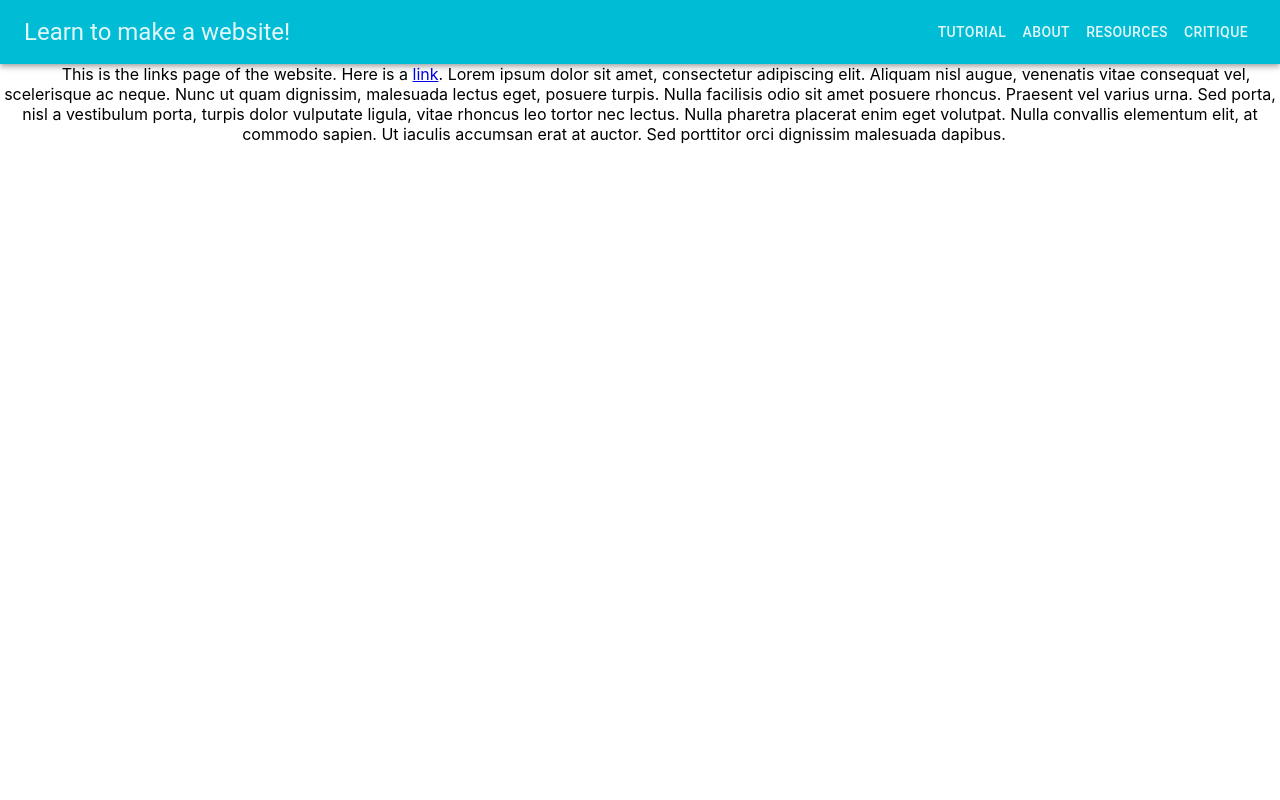
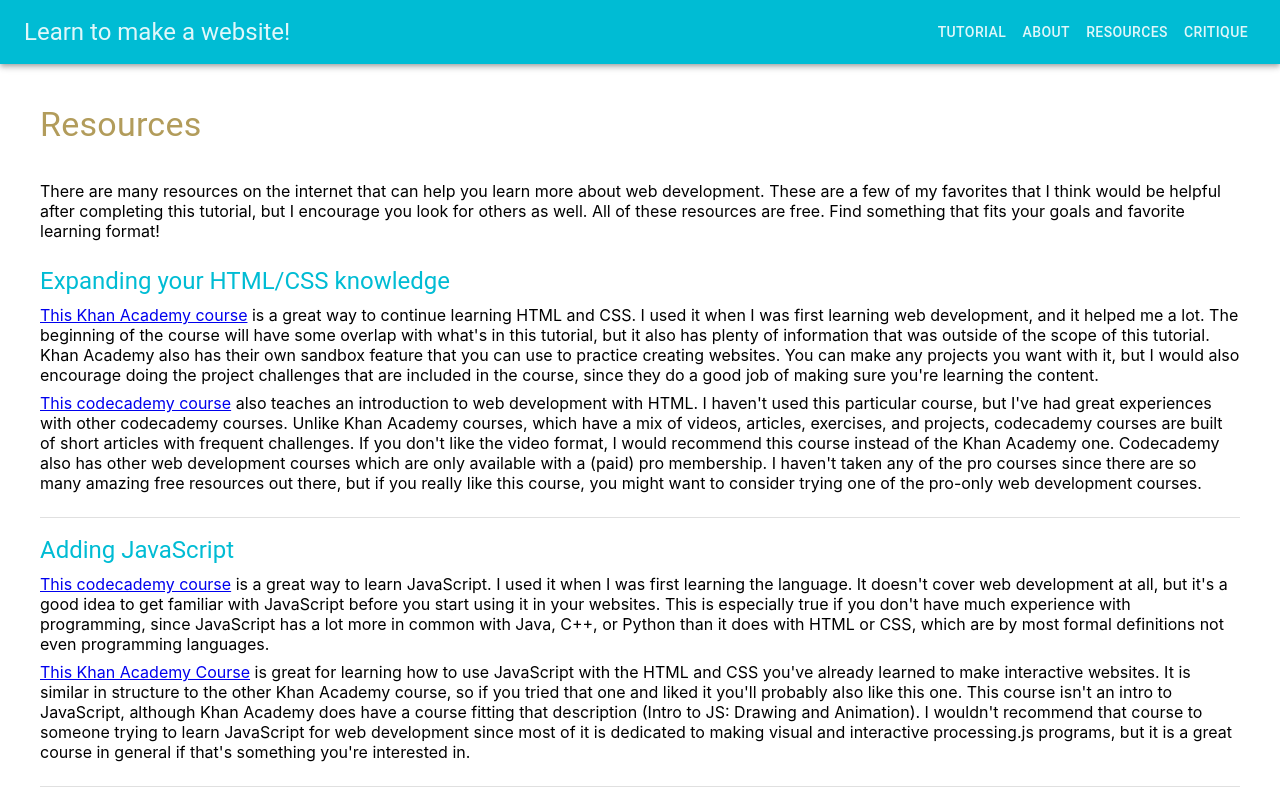
Before and after one commit to Melody-Ruth/website-tutorial, a React (Create React App) app: page /website-tutorial/links in a window 1280 px wide. Built offline with nearby package versions, Linux system fonts and the light colour scheme.

Commit message:
links page

```diff
--- a/src/App.css
+++ b/src/App.css
@@ -50,3 +50,10 @@
 .text {
   margin: 2rem;
 }
+
+.pContainer {
+  display: flex;
+  flex-direction: column;
+  padding: 2.5rem;
+  text-align: left;
+}
--- a/src/components/About.jsx
+++ b/src/components/About.jsx
@@ -6,7 +6,7 @@ import { Divider, Link } from '@mui/material';
 
 const About = () => {
     return (
-      <div className="aboutContainer">
+      <div className="pContainer">
           <Typography variant="h4" color="secondary.dark" sx={{ mb: "0.8em"}}>
           Welcome!
           </Typography>
--- a/src/components/Critique.jsx
+++ b/src/components/Critique.jsx
@@ -6,6 +6,7 @@ const Critique = () => {
     return (
       <div>
         <Typography variant="p" className="text" sx={{ p: "2em"}}>
+        TODO add citation for html and css aren't programming languages
         This is the critique page of the website. Here I am engaging with another tutorial, explaining why I made different choices. Lorem ipsum dolor sit amet, consectetur adipiscing elit.
         Aliquam nisl augue, venenatis vitae consequat vel, scelerisque ac neque. Nunc ut quam dignissim, malesuada lectus eget, posuere turpis.
         Nulla facilisis odio sit amet posuere rhoncus. Praesent vel varius urna. Sed porta, nisl a vestibulum porta, turpis dolor vulputate ligula,
--- a/src/components/Links.jsx
+++ b/src/components/Links.jsx
@@ -1,17 +1,108 @@
 import React from 'react';
+import { Divider } from '@mui/material';
 import Typography from '@mui/material/Typography';
 import '../App.css';
 
 const Links = () => {
     return (
-      <div>
-        <Typography variant="p" className="text" sx={{ p: "2em"}}>
-        This is the links page of the website. Here is a <a href="www.google.com">link</a>. Lorem ipsum dolor sit amet, consectetur adipiscing elit.
-        Aliquam nisl augue, venenatis vitae consequat vel, scelerisque ac neque. Nunc ut quam dignissim, malesuada lectus eget, posuere turpis.
-        Nulla facilisis odio sit amet posuere rhoncus. Praesent vel varius urna. Sed porta, nisl a vestibulum porta, turpis dolor vulputate ligula,
-        vitae rhoncus leo tortor nec lectus. Nulla pharetra placerat enim eget volutpat.
-        Nulla convallis elementum elit, at commodo sapien. Ut iaculis accumsan erat at auctor. Sed porttitor orci dignissim malesuada dapibus.
-        </Typography>
+      <div className="pContainer">
+          <Typography variant="h4" color="secondary.dark" sx={{ mb: "0.8em"}}>
+          Resources
+          </Typography>
+          <div class="stepParagraph">
+                <Typography variant="p">
+                There are many resources on the internet that can help you learn more about web development.
+          These are a few of my favorites that I think would be helpful after completing this tutorial, but I encourage you look for others as well.
+          All of these resources are free. Find something that fits your goals and favorite learning format!</Typography>
+            </div>
+          <div className="miniStep">
+            <Typography variant="h5" color="primary">
+            Expanding your HTML/CSS knowledge
+            </Typography>
+            <div class="stepParagraph">
+                <Typography variant="p">
+                  <a href="https://www.khanacademy.org/computing/computer-programming/html-css">This Khan Academy course</a> is a great
+                  way to continue learning HTML and CSS. I used it when I was first learning web development, and it helped me a lot.
+                  The beginning of the course will have some overlap with what's in this tutorial, but it also has plenty of information that
+                  was outside of the scope of this tutorial. Khan Academy also has their own sandbox feature that you can use to practice creating websites.
+                  You can make any projects you want with it, but I would also encourage doing the project challenges that are included in the course,
+                  since they do a good job of making sure you're learning the content.
+                </Typography>
+            </div>
+            <div class="stepParagraph">
+                <Typography variant="p">
+                  <a href="https://www.codecademy.com/learn/learn-html">This codecademy course</a> also teaches an introduction to web development
+                  with HTML. I haven't used this particular course, but I've had great experiences with other codecademy courses.
+                  Unlike Khan Academy courses, which have a mix of videos, articles, exercises, and projects, codecademy courses are built of
+                  short articles with frequent challenges. If you don't like the video format, I would recommend this course instead of the Khan Academy one.
+                  Codecademy also has other web development courses which are only available with a (paid) pro membership.
+                  I haven't taken any of the pro courses since there are so many amazing free resources out there,
+                  but if you really like this course, you might want to consider trying one of the pro-only web development courses.
+                </Typography>
+            </div>
+          </div>
+          <Divider/>
+          <div className="miniStep">
+            <Typography variant="h5" color="primary">
+            Adding JavaScript
+            </Typography>
+            <div class="stepParagraph">
+                <Typography variant="p">
+<a href="https://www.codecademy.com/catalog/language/javascript">This codecademy course</a> is a great way to learn JavaScript.
+                I used it when I was first learning the language. It doesn't cover web development at all,
+                but it's a good idea to get familiar with JavaScript before you start using it in your websites.
+                This is especially true if you don't have much experience with programming, since JavaScript has a lot more in common with
+                Java, C++, or Python than it does with HTML or CSS, which are by most formal definitions not even programming languages.
+                </Typography>
+            </div>
+            <div class="stepParagraph">
+                <Typography variant="p">
+                <a href="https://www.khanacademy.org/computing/computer-programming/html-css-js">This Khan Academy Course</a> is great for learning
+                how to use JavaScript with the HTML and CSS you've already learned to make interactive websites. It is similar in structure to
+                the other Khan Academy course, so if you tried that one and liked it you'll probably also like this one.
+                This course isn't an intro to JavaScript, although Khan Academy does have a course fitting that description (Intro to JS: Drawing and Animation).
+                I wouldn't recommend that course to someone trying to learn JavaScript for web development since most of it is dedicated to
+                making visual and interactive processing.js programs, but it is a great course in general if that's something you're interested in.
+                </Typography>
+            </div>
+          </div>
+          <Divider/>
+          <div className="miniStep">
+            <Typography variant="h5" color="primary">
+            Quick reference
+            </Typography>
+            <div class="stepParagraph">
+                <Typography variant="p">
+                <a href="https://www.geeksforgeeks.org/html-brgt-tag/">Geeks4geeks</a> and <a href="https://www.w3schools.com/tags/tag_br.asp">w3schools</a> both are
+                great for looking up the details of a specific hmtl tag or css property. Although they do have tutorials, I find that they are mostly useful for
+                looking up something specific, and often I end up on one after a Google search rather than by specifically pulling up the site.
+                The login popup on Geeks4Geeks only appears with an 'x' in certain browsers, so I recommend using Chrome if you don't want to make an account.
+                I've linked each of their pages on &lt;br&gt;, since that's something we covered in this tutorial.
+                You can compare them to see if you prefer the format of one or the other.
+                </Typography>
+            </div>
+            <div class="stepParagraph">
+                <Typography variant="p">
+                Flexbox makes controlling the placement of items in your page much easier.
+                This <a href="https://css-tricks.com/snippets/css/a-guide-to-flexbox/">Flexbox cheatsheet</a> is useful for learning
+                to use Flexbox and for checking a forgotten keyword etc. I often have this open in a tab when I'm working on a web development project.
+                </Typography>
+            </div>
+          </div>
+          <Divider/>
+          <div className="miniStep">
+            <Typography variant="h5" color="primary">
+            Beyond HTML, CSS, and JavaScript
+            </Typography>
+            <div class="stepParagraph">
+                <Typography variant="p">
+                <a href="https://www.youtube.com/watch?v=w7ejDZ8SWv8">This React youtube tutorial</a> is a great way to get started with React.js.
+                That's one that I used when I was first starting, but there are many others on youtube.
+                Sometimes information can get out of date, so depending on how long it's been since this list was updated (11/15/21), you might be better
+                off with a more recent tutorial.
+                </Typography>
+            </div>
+          </div>
       </div>
     )
   }
--- a/src/components/Tutorial/Step1.jsx
+++ b/src/components/Tutorial/Step1.jsx
@@ -31,7 +31,7 @@ const Step1 = (props) => {
         }
     }, [stepRefs]);
     return (
-        <div className="stepContainer">
+        <div className="pContainer stepContainer">
           <Typography variant="h4" color="secondary.dark" sx={{ mb: "0.8em"}}>
           Step 1: Hello, World!
           </Typography>
--- a/src/components/Tutorial/Step2.jsx
+++ b/src/components/Tutorial/Step2.jsx
@@ -28,7 +28,7 @@ const Step2 = (props) => {
         }
     }, [stepRefs]);
     return (
-        <div className="stepContainer">
+        <div className="pContainer stepContainer">
           <Typography variant="h4" color="secondary.dark" sx={{ mb: "0.8em"}}>
           Step 2: Links and Images
           </Typography>
--- a/src/components/Tutorial/Step3.jsx
+++ b/src/components/Tutorial/Step3.jsx
@@ -36,7 +36,7 @@ const Step3 = (props) => {
         }
     }, [stepRefs]);
     return (
-        <div className="stepContainer">
+        <div className="pContainer stepContainer">
           <Typography variant="h4" color="secondary.dark" sx={{ mb: "0.8em"}}>
           Step 3: Divs and positioning
           </Typography>
--- a/src/components/Tutorial/Tutorial.css
+++ b/src/components/Tutorial/Tutorial.css
@@ -12,20 +12,8 @@
 }
 
 .stepContainer {
-    display: flex;
-    flex-direction: column;
-    padding: 2.5rem;
     width: 100%;
-    text-align: left;
     overflow-y: scroll;
-}
-
-.aboutContainer {
-    display: flex;
-    flex-direction: column;
-    padding: 2.5rem;
-    text-align: left;
-    overflow-y: auto;
 }
 
 .miniStep {
```
